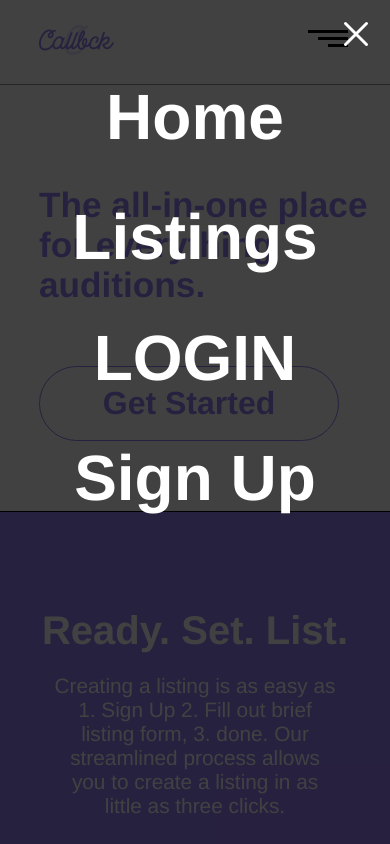
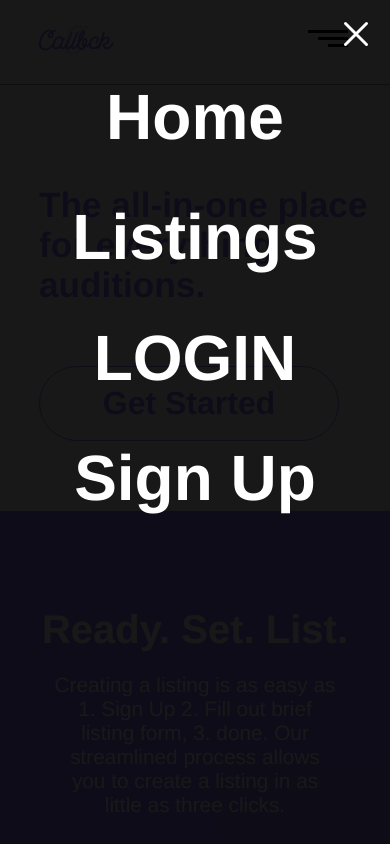
Before and after one commit to ItsAnyaS/Callbck, a React (Create React App) app in the folder client/: page / in a window 390 px wide. Both pictures are taken after a click on the element 328 px from the left and 42 px from the top of the page. Shown: the top 844 px of the page. Built offline with nearby package versions, Linux system fonts and the light colour scheme; the HTML template or start-up script is replaced by a standard one.

Commit message:
fixed border on home screen and transparency of nav drop down

```diff
--- a/client/src/styles/Home.css
+++ b/client/src/styles/Home.css
@@ -364,7 +364,6 @@ padding-bottom: 2em;
 
 
 #company-cta-section {
-   border: 1px solid black;
     min-height: 60vh;
     align-items: center;
 }
--- a/client/src/styles/Navbar.css
+++ b/client/src/styles/Navbar.css
@@ -53,7 +53,7 @@ margin-left: 30px;
 
 #drop-down-nav-list{
   position: fixed;
-  background-color: rgba(0, 0, 0, 0.745);
+  background-color: rgba(0, 0, 0, 0.907);
   width: 100%;
   height: 110%;
   top: 0;
```
